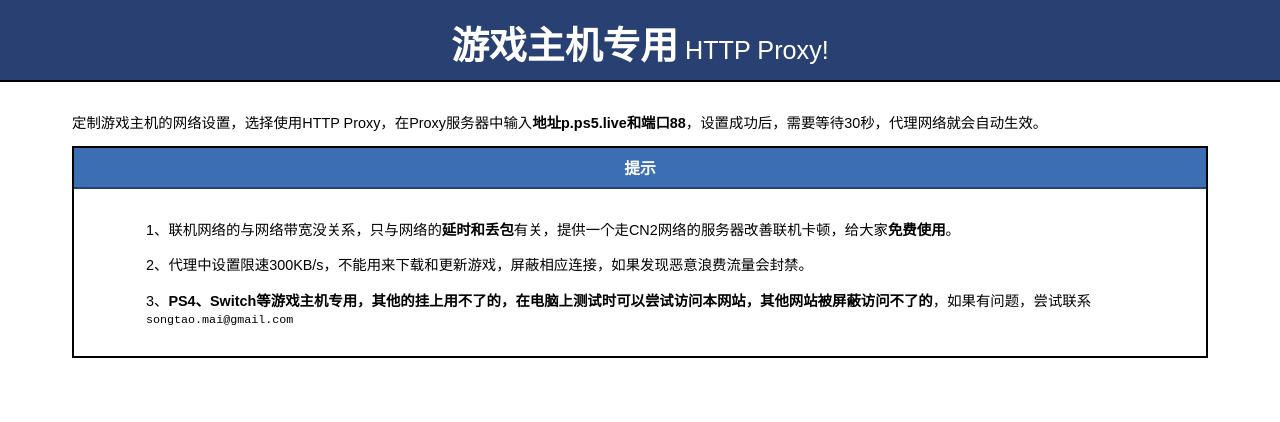
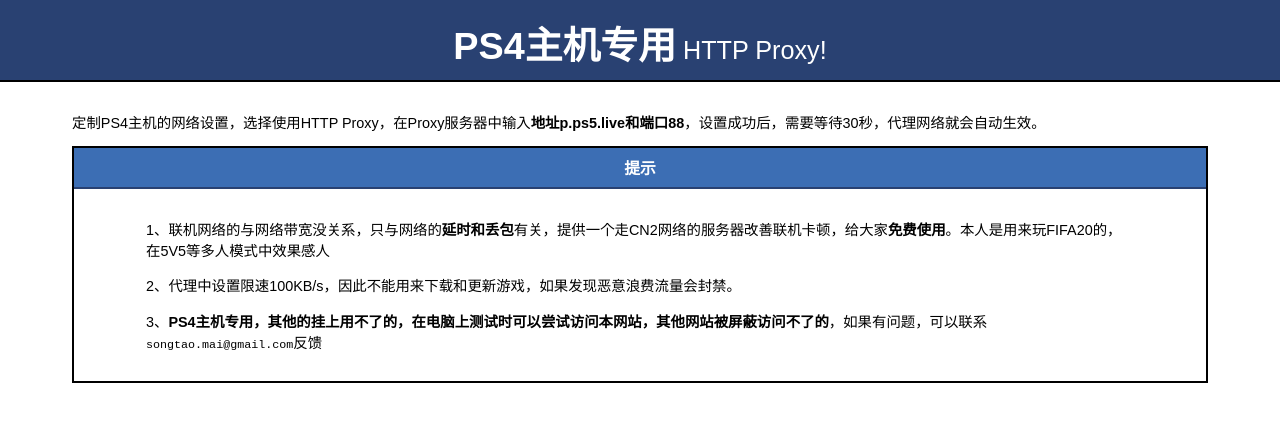
Before and after one commit to kesuki/ps5live-pages, a plain HTML site: page index.html in a window 1280 px wide. Drawn offline with Linux system fonts and the light colour scheme; a script that the page names is missing.

Commit message:
20191004

```diff
--- a/index.html
+++ b/index.html
@@ -2,7 +2,7 @@
 
 <html xmlns="http://www.w3.org/1999/xhtml" xml:lang="en">
     <head>
-        <title>the HTTP Proxy Server for Game</title>
+        <title>the HTTP Proxy Server for PS4</title>
         <meta http-equiv="Content-Type" content="text/html; charset=UTF-8" />
         <style type="text/css">
             /*<![CDATA[*/
@@ -74,17 +74,17 @@
     </head>
 
     <body>
-        <h1><strong>游戏主机专用</strong> HTTP Proxy!</h1>
+        <h1><strong>PS4主机专用</strong> HTTP Proxy!</h1>
 
         <div class="content">
-            <p>定制游戏主机的网络设置，选择使用HTTP Proxy，在Proxy服务器中输入<strong>地址p.ps5.live和端口88</strong>，设置成功后，需要等待30秒，代理网络就会自动生效。</p>
+            <p>定制PS4主机的网络设置，选择使用HTTP Proxy，在Proxy服务器中输入<strong>地址p.ps5.live和端口88</strong>，设置成功后，需要等待30秒，代理网络就会自动生效。</p>
 
             <div class="alert">
                 <h2>提示</h2>
                 <div class="content">
-                    <p>1、联机网络的与网络带宽没关系，只与网络的<strong>延时和丢包</strong>有关，提供一个走CN2网络的服务器改善联机卡顿，给大家<strong>免费使用</strong>。</p>
-                    <p>2、代理中设置限速300KB/s，不能用来下载和更新游戏，屏蔽相应连接，如果发现恶意浪费流量会封禁。</p>
-                    <p>3、<strong>PS4、Switch等游戏主机专用，其他的挂上用不了的，在电脑上测试时可以尝试访问本网站，其他网站被屏蔽访问不了的</strong>，如果有问题，尝试联系<tt>songtao.mai@gmail.com</tt></p>
+                    <p>1、联机网络的与网络带宽没关系，只与网络的<strong>延时和丢包</strong>有关，提供一个走CN2网络的服务器改善联机卡顿，给大家<strong>免费使用</strong>。本人是用来玩FIFA20的，在5V5等多人模式中效果感人</p>
+                    <p>2、代理中设置限速100KB/s，因此不能用来下载和更新游戏，如果发现恶意浪费流量会封禁。</p>
+                    <p>3、<strong>PS4主机专用，其他的挂上用不了的，在电脑上测试时可以尝试访问本网站，其他网站被屏蔽访问不了的</strong>，如果有问题，可以联系<tt>songtao.mai@gmail.com</tt>反馈</p>
                 </div>
             </div>
 
```
